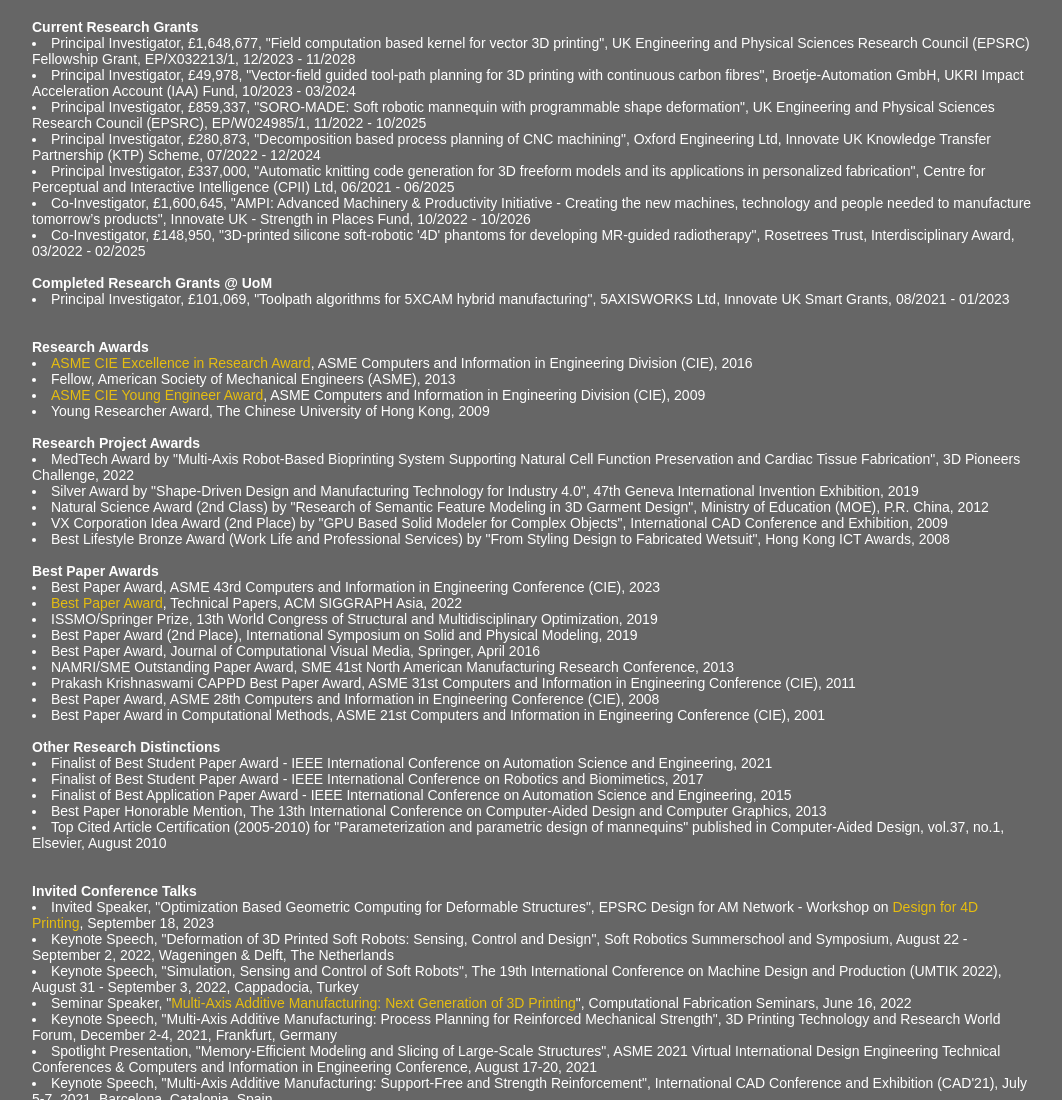
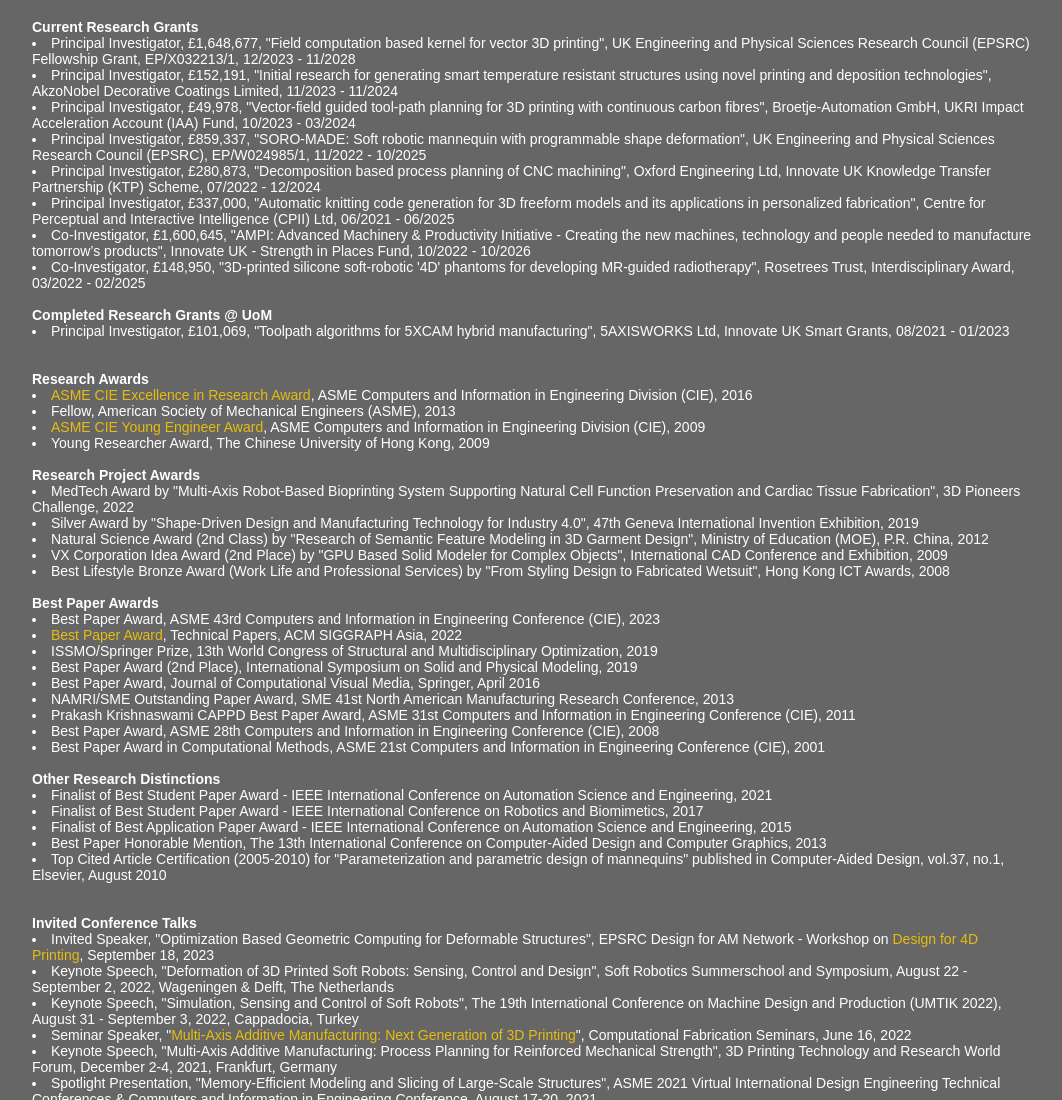
Before and after one commit to mewangcl/mewangcl.github.io, a plain HTML site: page research.html in a window 1280 px wide. Shown: the top 1100 px of the page, without its empty margins (108-1170 px from the left). Drawn offline with Linux system fonts and the light colour scheme.

Commit message:
Update research.html

```diff
--- a/research.html
+++ b/research.html
@@ -22,12 +22,12 @@
 <B>Current Research Grants</B>
 <BR>
 <!--------
-<LI>Principal Investigator, £152,191, "Initial research for generating smart temperature resistant structures using novel printing and deposition technologies", AkzoNobel Decorative Coatings Limited, 10/2023 - 09/2024
 
 <LI>Principal Investigator, £237,288, "Robot-assisted additive manufacturing for structural electronics: manufacturing process planning and design optimization", Palo Alto Research Center (PARC, a Xerox Company), 01/2022 - 12/2023
 ----->
 
 <LI>Principal Investigator, £1,648,677, "Field computation based kernel for vector 3D printing", UK Engineering and Physical Sciences Research Council (EPSRC) Fellowship Grant, EP/X032213/1, 12/2023 - 11/2028
+<LI>Principal Investigator, £152,191, "Initial research for generating smart temperature resistant structures using novel printing and deposition technologies", AkzoNobel Decorative Coatings Limited, 11/2023 - 11/2024
 <LI>Principal Investigator, £49,978, "Vector-field guided tool-path planning for 3D printing with continuous carbon fibres", Broetje-Automation GmbH, UKRI Impact Acceleration Account (IAA) Fund, 10/2023 - 03/2024
 <LI>Principal Investigator, £859,337, "SORO-MADE: Soft robotic mannequin with programmable shape deformation", UK Engineering and Physical Sciences Research Council (EPSRC), EP/W024985/1, 11/2022 - 10/2025
 <LI>Principal Investigator, £280,873, "Decomposition based process planning of CNC machining", Oxford Engineering Ltd, Innovate UK Knowledge Transfer Partnership (KTP) Scheme, 07/2022 - 12/2024
```
